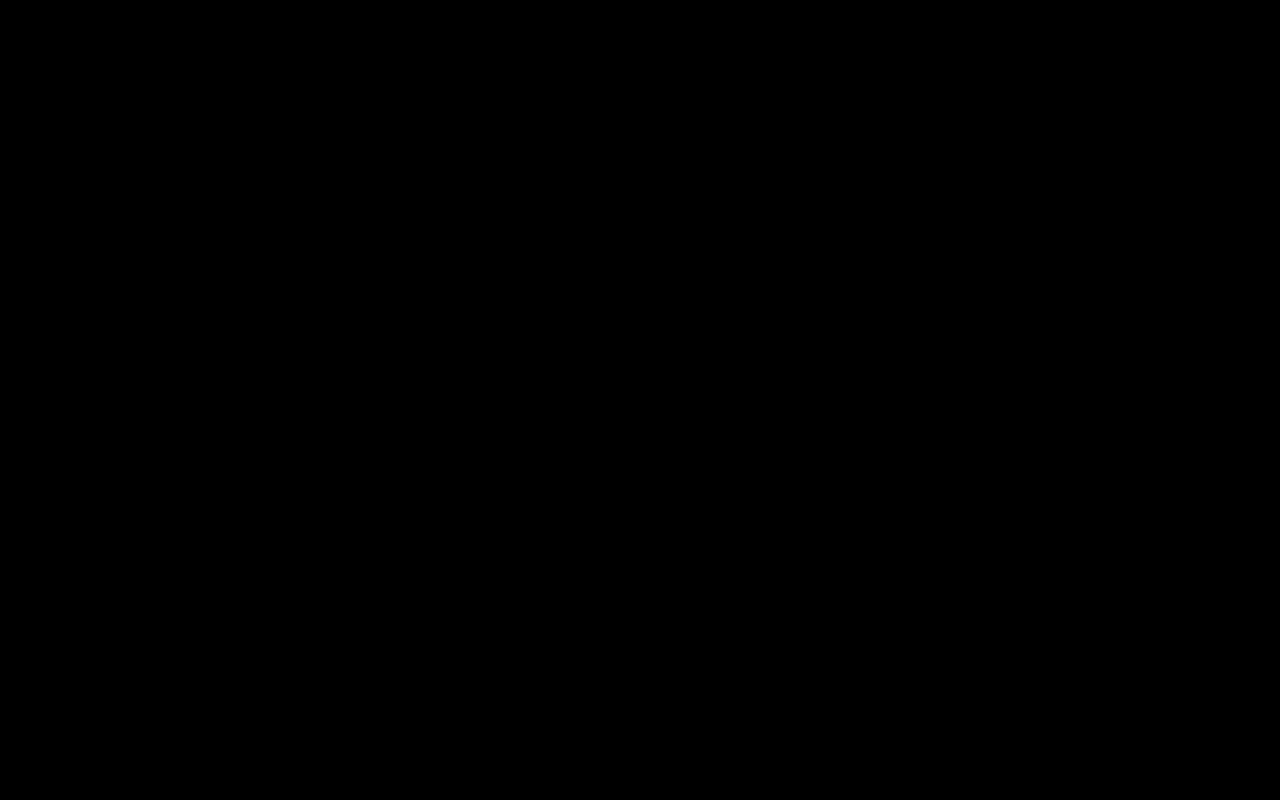
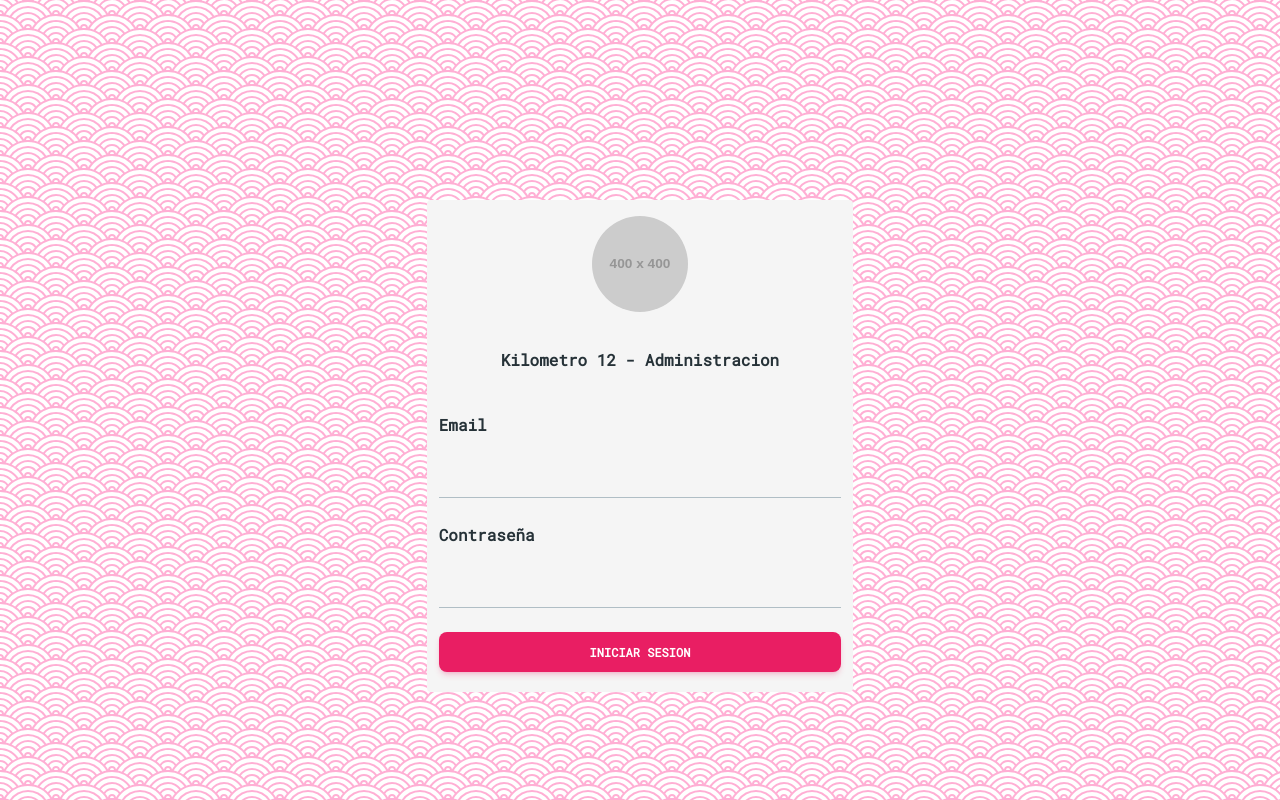
Before and after one commit to kmdz12/market, a React (Vite) app in the folder client/: page /coordinator/admin/login in a window 1280 px wide. Built offline with nearby package versions, Linux system fonts and the light colour scheme.

Commit message:
feature: add admin login template

```diff
--- a/client/src/pages/CoordinatorLogin/CoordinatorLogin.page.jsx
+++ b/client/src/pages/CoordinatorLogin/CoordinatorLogin.page.jsx
@@ -1,9 +1,59 @@
 import React from 'react';
+import { Typography, Card, Input, Button } from '@material-tailwind/react';
 
 function CoordinatorLoginPage() {
 
     return (
-        <h1>This is Coordinator Login Page!</h1>
+
+        <div>
+            {/* Background Image Container */}
+            <div className="background w-screem h-screen absolute inset-0"></div>
+            {/* Form Container */}
+            <div className="absolute inset-0">
+                <div className="h-full w-full flex justify-center items-center">
+                    <div className='h-1/2 w-4/5 md:w-1/2 lg:w-2/5 xl:w-1/3 2xl:w-1/4'>
+                        <div className='bg-gray-100 flex justify-center items-center rounded'>
+                            <Card color="transparent" shadow={false} className='md: w-full'>
+                                <div className="flex my-4 justify-center">
+                                    <img className="h-24 w-24 rounded-full object-cover object-center" src="https://placehold.co/400" alt="logo" />
+                                </div>
+                                <Typography variant="h4" color="blue-gray" className='text-center text-base my-5'>
+                                    Kilometro 12 - Administracion
+                                </Typography>
+                                <form className="my-5 mx-3 max-w-screen-lg">
+                                    <div className="mb-1 flex flex-col gap-6">
+                                        <Typography variant="h6" color="blue-gray" className="-mb-3">
+                                            Email
+                                        </Typography>
+                                        <Input
+                                            className="w-full"
+                                            variant="standard"
+                                            color="pink"
+                                            size="lg"
+                                            placeholder="nombre@email.com"
+                                        />
+                                        <Typography variant="h6" color="blue-gray" className="-mb-3">
+                                            Contraseña
+                                        </Typography>
+                                        <Input
+                                            type="password"
+                                            variant="standard"
+                                            color="pink"
+                                            size="lg"
+                                            placeholder="********"
+                                        />
+                                    </div>
+                                    <Button className="mt-6" fullWidth color="pink">
+                                        Iniciar Sesion
+                                    </Button>
+
+                                </form>
+                            </Card>
+                        </div>
+                    </div>
+                </div>
+            </div>
+        </div>
     )
 }
 
```
